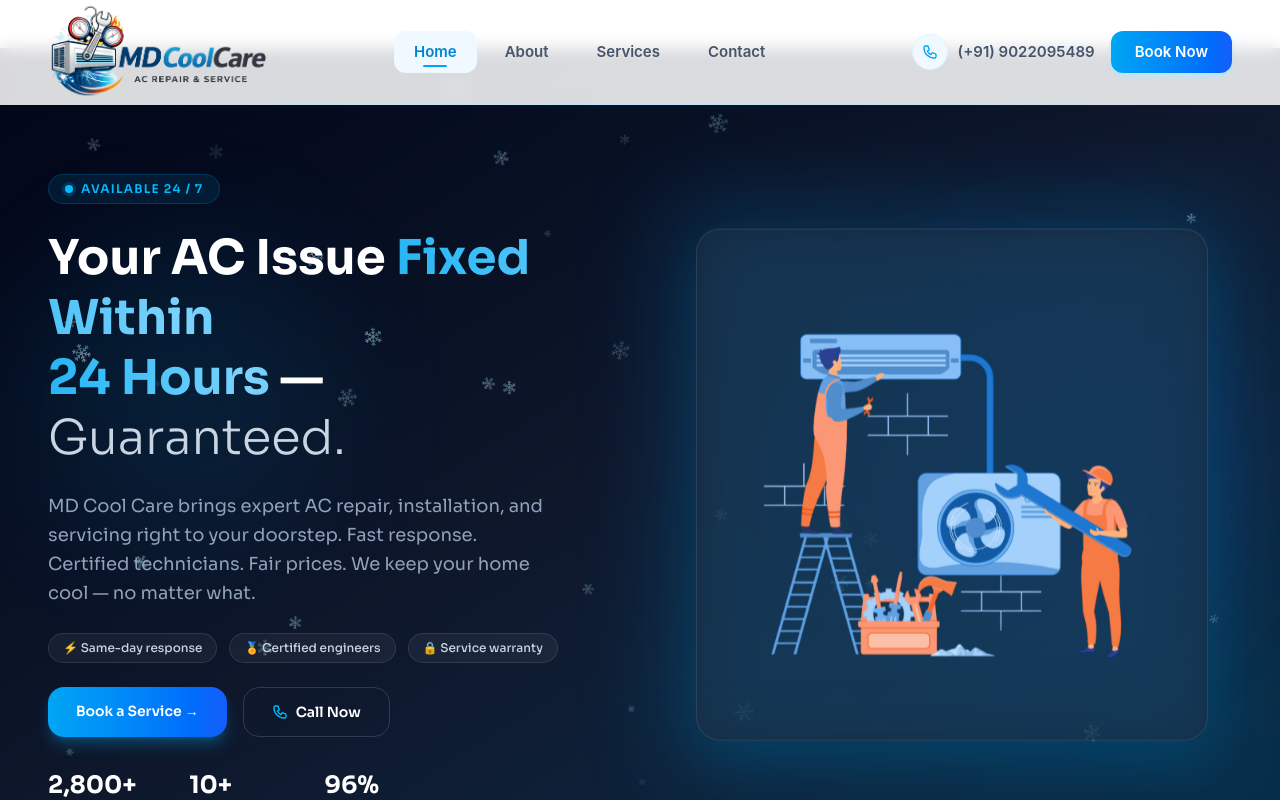
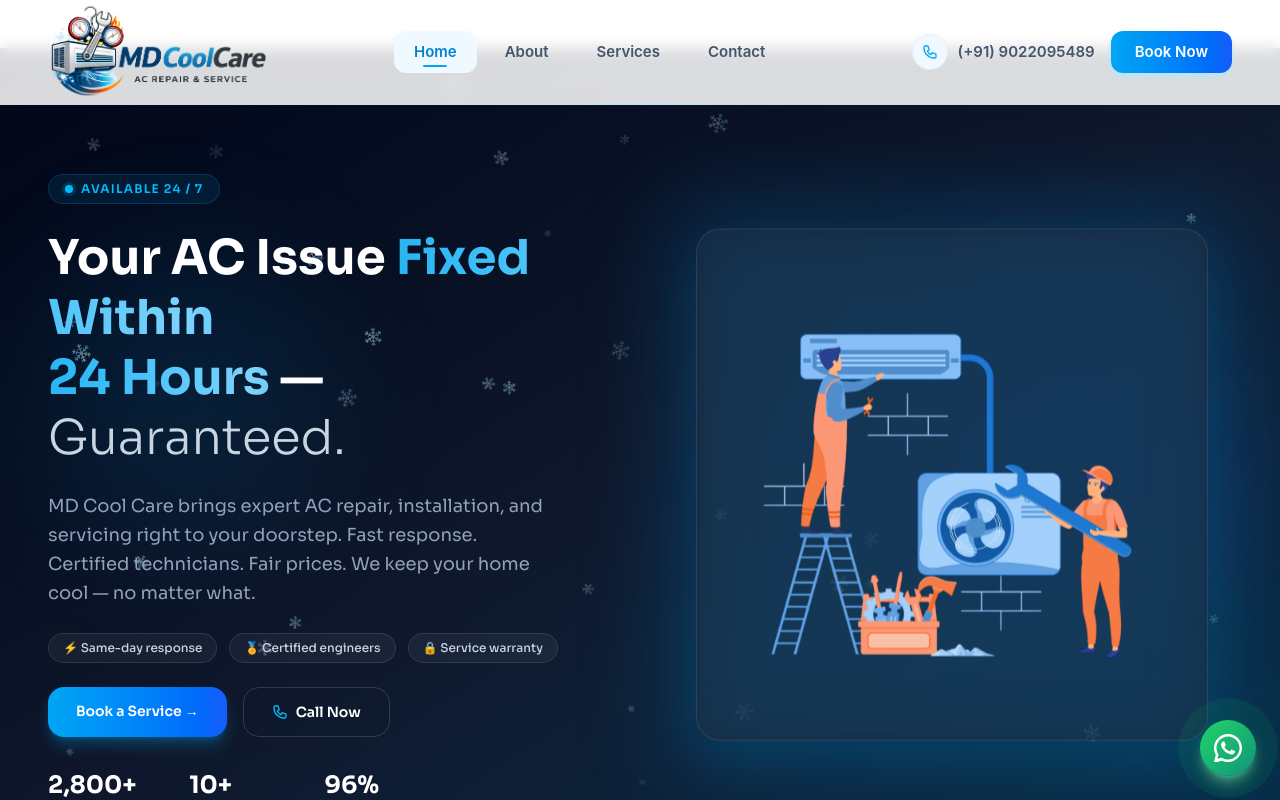
Before and after one commit to Rajwalke/MDcoolcare, a React (Vite) app: page / in a window 1280 px wide. Shown: the top 800 px of the page. Built offline with nearby package versions, Linux system fonts and the light colour scheme.

Commit message:
Wp added

```diff
--- a/src/App.jsx
+++ b/src/App.jsx
@@ -3,18 +3,36 @@ import { Outlet } from 'react-router-dom'
 import './App.css'
 import Navbar from './components/Navbar'
 
+const WHATSAPP = "+91 9022095489"; // ← Replace with your number (digits only, no + or spaces)
+const WHATSAPP_MSG = encodeURIComponent("Hi MD Cool Care! 👋 I need help with my AC.");
+
 function App() {
   return (
-   <div>
-      <Navbar/>
+    <div>
+      <Navbar />
       <div className='pt-14 md:pt-12'>
-        <Outlet/>
+        <Outlet />
       </div>
 
-   </div>
-  )
+      {/* ── Floating WhatsApp Button ── */}
+      <a
+        href={`https://wa.me/${WHATSAPP}?text=${WHATSAPP_MSG}`}
+        target="_blank"
+        rel="noreferrer"
+        className="fixed bottom-6 right-6 z-50 flex items-center justify-center w-14 h-14 rounded-full shadow-lg shadow-green-300/50 hover:scale-110 active:scale-95 transition-all duration-200"
+        style={{ background: "linear-gradient(135deg, #25d366, #128c7e)" }}
+        aria-label="Chat on WhatsApp"
+      >
+        {/* Ping ring animation */}
+        <span className="absolute inline-flex w-full h-full rounded-full bg-green-400 opacity-40 animate-ping" />
+
+        {/* WhatsApp Icon */}
+        <svg className="w-7 h-7 text-white relative z-10" fill="currentColor" viewBox="0 0 24 24">
+          <path d="M17.472 14.382c-.297-.149-1.758-.867-2.03-.967-.273-.099-.471-.148-.67.15-.197.297-.767.966-.94 1.164-.173.199-.347.223-.644.075-.297-.15-1.255-.463-2.39-1.475-.883-.788-1.48-1.761-1.653-2.059-.173-.297-.018-.458.13-.606.134-.133.298-.347.446-.52.149-.174.198-.298.298-.497.099-.198.05-.371-.025-.52-.075-.149-.669-1.612-.916-2.207-.242-.579-.487-.5-.669-.51-.173-.008-.371-.01-.57-.01-.198 0-.52.074-.792.372-.272.297-1.04 1.016-1.04 2.479 0 1.462 1.065 2.875 1.213 3.074.149.198 2.096 3.2 5.077 4.487.709.306 1.262.489 1.694.625.712.227 1.36.195 1.871.118.571-.085 1.758-.719 2.006-1.413.248-.694.248-1.289.173-1.413-.074-.124-.272-.198-.57-.347zM12 0C5.373 0 0 5.373 0 12c0 2.127.558 4.121 1.532 5.853L.057 23.885a.5.5 0 00.606.628l6.188-1.63A11.94 11.94 0 0012 24c6.627 0 12-5.373 12-12S18.627 0 12 0zm0 21.9a9.893 9.893 0 01-5.031-1.374l-.361-.214-3.732.983.998-3.648-.235-.374A9.862 9.862 0 012.1 12C2.1 6.534 6.534 2.1 12 2.1S21.9 6.534 21.9 12 17.466 21.9 12 21.9z" />
+        </svg>
+      </a>
+    </div>
+  );
 }
 
-
-
-export default App
+export default App;
```
